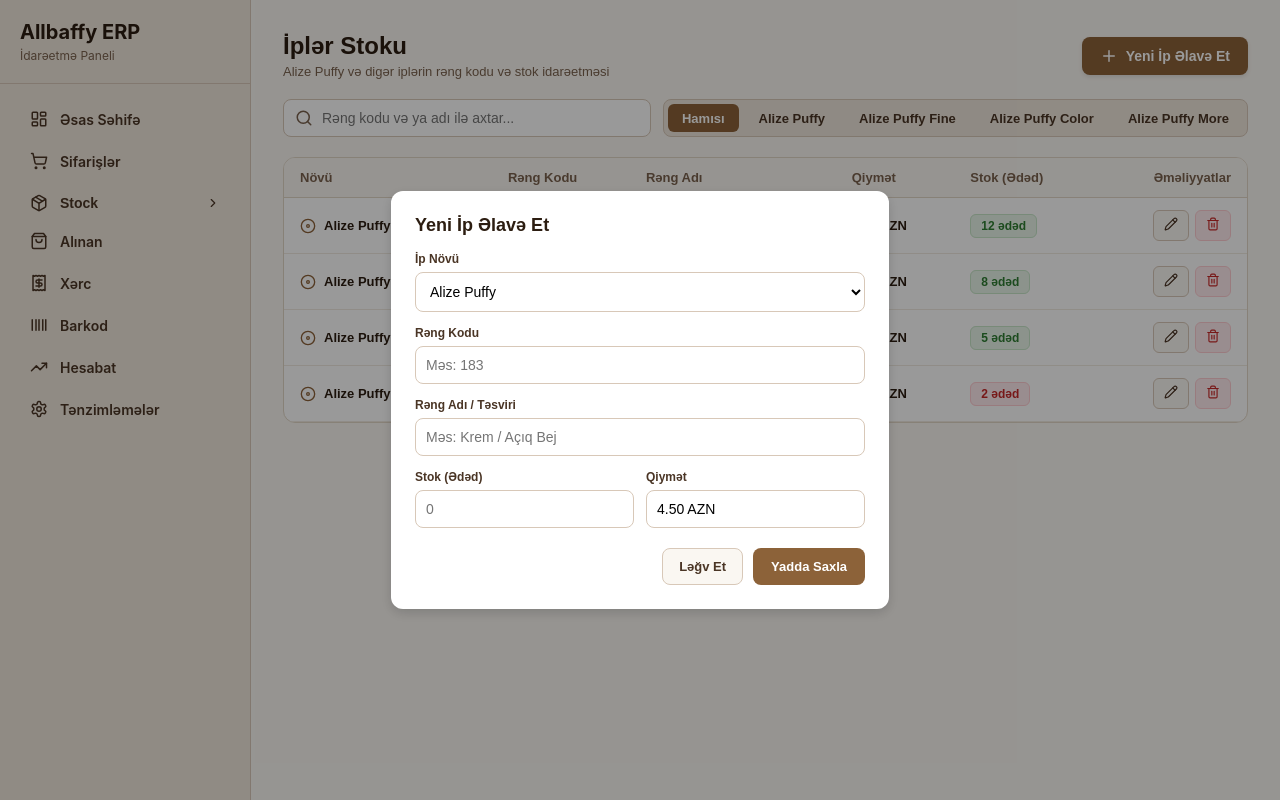
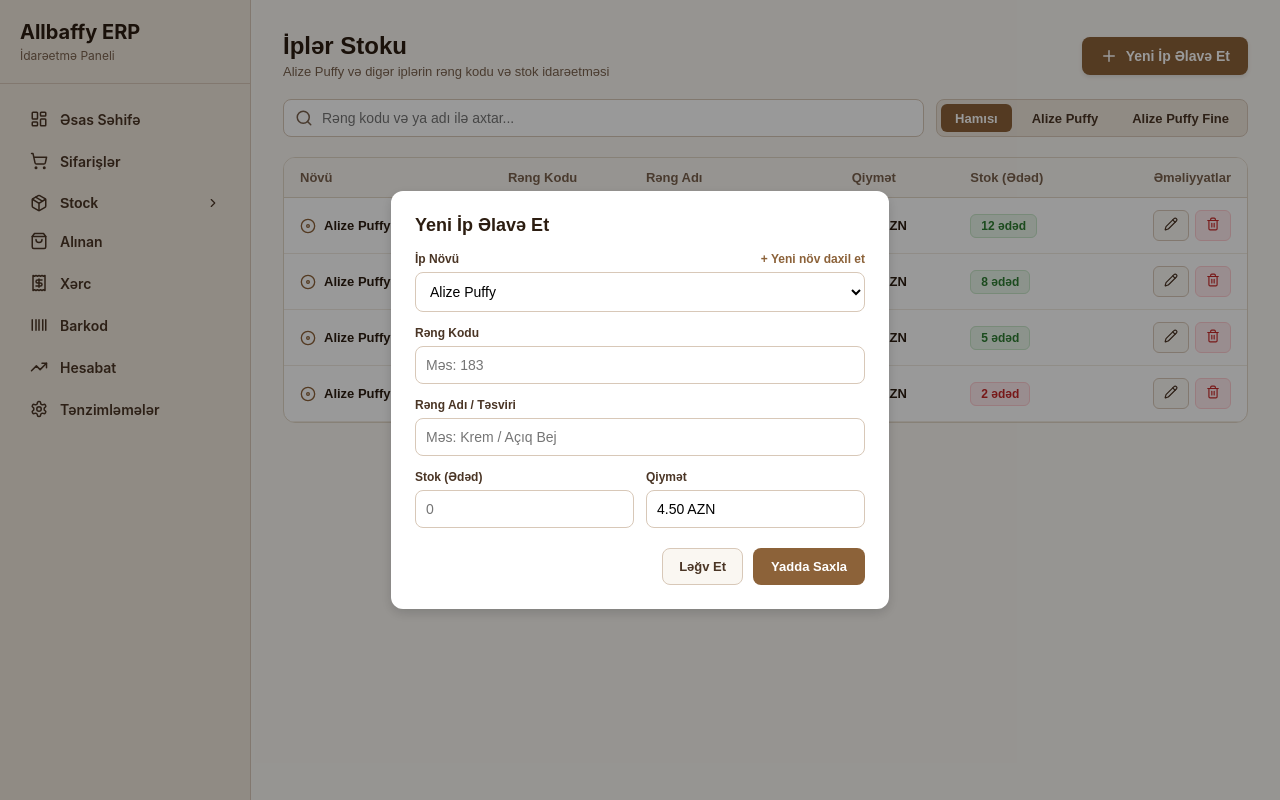
Before and after one commit to intiqamis01-crypto/allbaffy-erp, a React (Vite) app: page /stock/yarns in a window 1280 px wide. Both pictures are taken after a click on the button "Yeni İp Əlavə Et". Built offline with nearby package versions, Linux system fonts and the light colour scheme; the HTML template or start-up script is replaced by a standard one.

Commit message:
force update yarn categories form in Inventory

```diff
--- a/src/pages/Inventory.jsx
+++ b/src/pages/Inventory.jsx
@@ -1,9 +1,9 @@
 import React, { useState } from 'react';
-import { LuPlus, LuSearch, LuPencil, LuTrash2, LuDisc } from 'react-icons/lu';
+import { LuPlus, LuSearch, LuPencil, LuTrash2, LuDisc, LuX } from 'react-icons/lu';
 
 const Inventory = () => {
-  // Mövcud ip növlərinin siyahısı (dinamik olaraq yeni növlər əlavə olunca artacaq)
-  const [categories, setCategories] = useState(['Alize Puffy', 'Alize Puffy Fine', 'Alize Puffy Color', 'Alize Puffy More']);
+  // Mövcud ip növləri
+  const [categories, setCategories] = useState(['Alize Puffy', 'Alize Puffy Fine']);
 
   // İplər stoku
   const [yarns, setYarns] = useState([
@@ -16,10 +16,10 @@ const Inventory = () => {
   const [searchTerm, setSearchTerm] = useState('');
   const [selectedCategory, setSelectedCategory] = useState('Hamısı');
 
-  // Modal state-ləri
+  // Modal State-ləri
   const [isModalOpen, setIsModalOpen] = useState(false);
-  const [isCustomCategory, setIsCustomCategory] = useState(false);
-  const [customCategoryInput, setCustomCategoryInput] = useState('');
+  const [isAddingNewCategory, setIsAddingNewCategory] = useState(false);
+  const [newCategoryName, setNewCategoryName] = useState('');
 
   const [newYarn, setNewYarn] = useState({
     category: 'Alize Puffy',
@@ -37,39 +37,28 @@ const Inventory = () => {
     return matchesSearch && matchesCategory;
   });
 
-  // Selekt dəyişdikdə
-  const handleCategorySelectChange = (e) => {
-    const value = e.target.value;
-    if (value === 'NEW_CATEGORY') {
-      setIsCustomCategory(true);
-      setNewYarn({ ...newYarn, category: '' });
-    } else {
-      setIsCustomCategory(false);
-      setNewYarn({ ...newYarn, category: value });
+  // Yeni xüsusi kateqoriya əlavə etmək
+  const handleAddNewCategory = (e) => {
+    e.preventDefault();
+    const trimmed = newCategoryName.trim();
+    if (trimmed) {
+      if (!categories.includes(trimmed)) {
+        setCategories([...categories, trimmed]);
+      }
+      setNewYarn({ ...newYarn, category: trimmed });
+      setNewCategoryName('');
+      setIsAddingNewCategory(false);
     }
   };
 
   // Yeni ip əlavə etmək
   const handleAddYarn = (e) => {
     e.preventDefault();
-
-    let finalCategory = newYarn.category;
-
-    if (isCustomCategory) {
-      if (!customCategoryInput.trim()) return;
-      finalCategory = customCategoryInput.trim();
-
-      // Əgər siyahıda yoxdursa, yeni kateqoriyanı siyahıya əlavə et
-      if (!categories.includes(finalCategory)) {
-        setCategories([...categories, finalCategory]);
-      }
-    }
-
     if (!newYarn.colorCode) return;
 
     const item = {
       id: Date.now(),
-      category: finalCategory,
+      category: newYarn.category || categories[0],
       colorCode: newYarn.colorCode,
       colorName: newYarn.colorName || '-',
       stock: Number(newYarn.stock) || 0,
@@ -77,15 +66,12 @@ const Inventory = () => {
     };
 
     setYarns([item, ...yarns]);
-
-    // Modalı sıfırla və bağla
     setIsModalOpen(false);
-    setIsCustomCategory(false);
-    setCustomCategoryInput('');
-    setNewYarn({ category: 'Alize Puffy', colorCode: '', colorName: '', stock: '', price: '4.50 AZN' });
+    setIsAddingNewCategory(false);
+    setNewYarn({ category: categories[0], colorCode: '', colorName: '', stock: '', price: '4.50 AZN' });
   };
 
-  // İp silmək
+  // Silmək
   const handleDeleteYarn = (id) => {
     if (window.confirm('Bu ipi stokdan silmək istədiyinizdən əminsiniz?')) {
       setYarns(yarns.filter(item => item.id !== id));
@@ -108,7 +94,7 @@ const Inventory = () => {
           type="button"
           onClick={() => {
             setIsModalOpen(true);
-            setIsCustomCategory(false);
+            setIsAddingNewCategory(false);
           }}
           style={{
             display: 'inline-flex',
@@ -291,16 +277,35 @@ const Inventory = () => {
 
             <form onSubmit={handleAddYarn}>
 
-              {/* İp Növü Seçimi */}
+              {/* İp Növü Bölməsi */}
               <div style={{ marginBottom: '14px' }}>
-                <label style={{ display: 'block', fontSize: '12px', fontWeight: 'bold', color: '#4A3525', marginBottom: '6px' }}>
-                  İp Növü
-                </label>
+                <div style={{ display: 'flex', justifyContent: 'space-between', alignItems: 'center', marginBottom: '6px' }}>
+                  <label style={{ fontSize: '12px', fontWeight: 'bold', color: '#4A3525' }}>
+                    İp Növü
+                  </label>
+                  {!isAddingNewCategory && (
+                    <button
+                      type="button"
+                      onClick={() => setIsAddingNewCategory(true)}
+                      style={{
+                        background: 'none',
+                        border: 'none',
+                        color: '#8C6239',
+                        fontSize: '12px',
+                        fontWeight: 'bold',
+                        cursor: 'pointer',
+                        padding: 0
+                      }}
+                    >
+                      + Yeni növ daxil et
+                    </button>
+                  )}
+                </div>
 
-                {!isCustomCategory ? (
+                {!isAddingNewCategory ? (
                   <select
                     value={newYarn.category}
-                    onChange={handleCategorySelectChange}
+                    onChange={(e) => setNewYarn({ ...newYarn, category: e.target.value })}
                     style={{
                       width: '100%', padding: '10px', borderRadius: '8px', border: '1px solid #D8C8B8', fontSize: '14px', outline: 'none', backgroundColor: '#FFFFFF'
                     }}
@@ -308,30 +313,35 @@ const Inventory = () => {
                     {categories.map((cat) => (
                       <option key={cat} value={cat}>{cat}</option>
                     ))}
-                    <option value="NEW_CATEGORY" style={{ fontWeight: 'bold', color: '#8C6239' }}>
-                      + Yeni İp Növü Əlavə Et...
-                    </option>
                   </select>
                 ) : (
-                  <div style={{ display: 'flex', gap: '8px' }}>
+                  <div style={{ display: 'flex', gap: '6px' }}>
                     <input
                       type="text"
-                      required
                       placeholder="Məs: Alize Puffy Color"
-                      value={customCategoryInput}
-                      onChange={(e) => setCustomCategoryInput(e.target.value)}
+                      value={newCategoryName}
+                      onChange={(e) => setNewCategoryName(e.target.value)}
                       style={{
-                        flex: 1, padding: '10px', borderRadius: '8px', border: '1px solid #8C6239', fontSize: '14px', outline: 'none', boxSizing: 'border-box'
+                        flex: 1, padding: '8px 10px', borderRadius: '8px', border: '1px solid #8C6239', fontSize: '13px', outline: 'none'
                       }}
                     />
                     <button
                       type="button"
-                      onClick={() => setIsCustomCategory(false)}
+                      onClick={handleAddNewCategory}
                       style={{
-                        padding: '10px 12px', borderRadius: '8px', border: '1px solid #D8C8B8', backgroundColor: '#FAF7F2', color: '#4A3525', fontSize: '12px', cursor: 'pointer'
+                        padding: '8px 12px', borderRadius: '8px', border: 'none', backgroundColor: '#8C6239', color: '#FFF', fontSize: '12px', fontWeight: '600', cursor: 'pointer'
                       }}
                     >
-                      Siyahıdan seç
+                      Əlavə Et
+                    </button>
+                    <button
+                      type="button"
+                      onClick={() => setIsAddingNewCategory(false)}
+                      style={{
+                        padding: '8px', borderRadius: '8px', border: '1px solid #D8C8B8', backgroundColor: '#FAF7F2', color: '#4A3525', cursor: 'pointer'
+                      }}
+                    >
+                      <LuX size={16} />
                     </button>
                   </div>
                 )}
```
